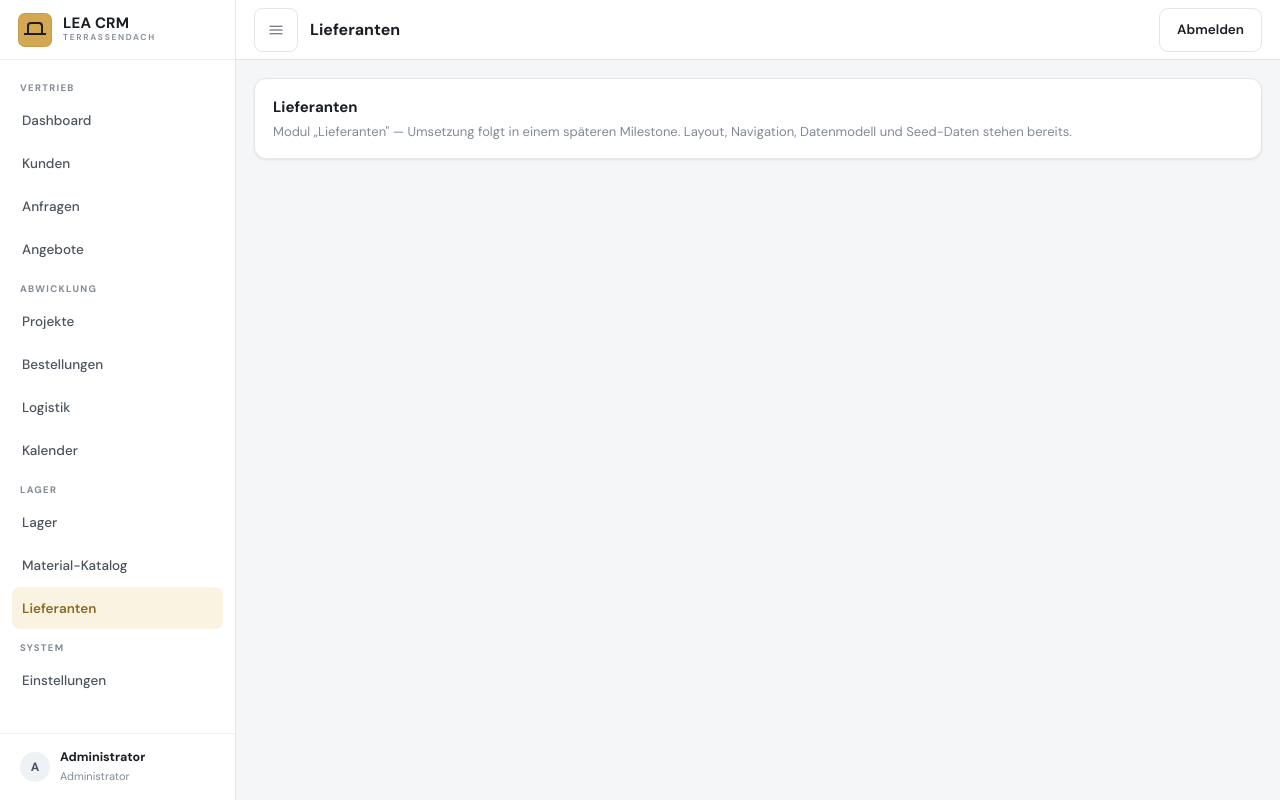
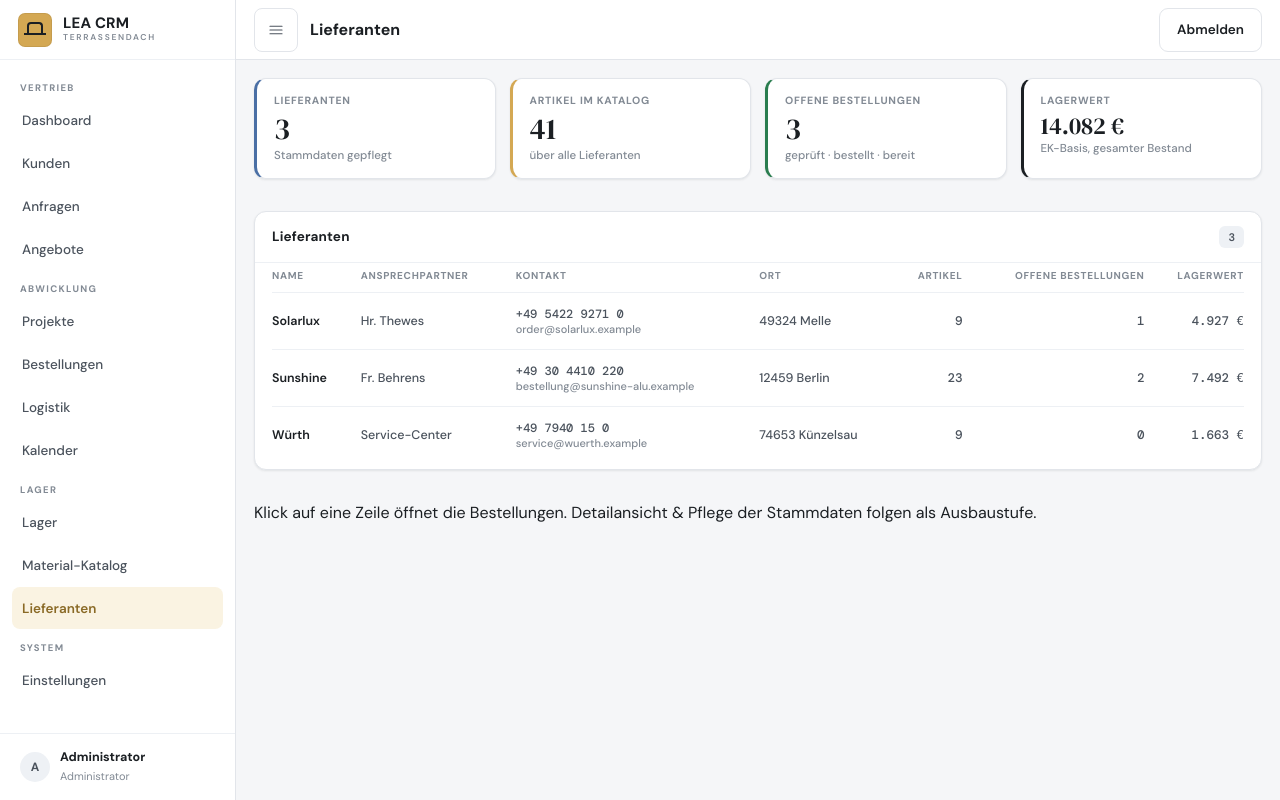
Before and after one commit to iijdii/iijdii, a Laravel app: page /lieferanten in a window 1280 px wide. Run offline with Laravel 12, Linux system fonts and the light colour scheme; a user stored in the database is signed in; data comes from the database, SQL or seed files in the repository; style sheets or scripts are compiled from the project's sources.

Commit message:
feat: Lieferanten + Einstellungen — die letzten Module, Platzhalter entfernt
Lieferanten-Übersicht nach dem Material-Katalog-Muster (KPI-Zeile +
Tabelle mit live abgeleiteten Kennzahlen je Lieferant; Kontaktstammdaten
neu geseedet — im Prototyp nicht entworfen). Einstellungen
(role:projektleiter): Pflege der Aufmaß-Toleranzen (Setting::setzeWert,
Validierung gelb ≥ grün, wirkt sofort im Montage-Modus) + Read-only-
Firmenstammdaten. Placeholder-View und -Routen vollständig entfernt,
Nav-Active deckt Unterrouten ab (routeIs $route.*). Damit sind alle elf
Module des Handoffs umgesetzt. 135 Tests grün, Live-Smoke über alle
neuen Seiten bestanden.

Co-Authored-By: Claude Fable 5 <noreply@anthropic.com>
Claude-Session: https://claude.ai/code/session_015uHRrEXJsvpe4aaCyHSmih

```diff
--- /dev/null
+++ b/app/Http/Controllers/LieferantController.php
@@ -0,0 +1,44 @@
+<?php
+
+namespace App\Http\Controllers;
+
+use App\Enums\BestellungStatus;
+use App\Models\Artikel;
+use App\Models\Bestellung;
+use App\Models\Lieferant;
+use Illuminate\View\View;
+
+/**
+ * Lieferanten-Stammdaten. Im Prototyp nicht entworfen (gemeinsamer
+ * Leerzustand «Liste → Formular → Detailansicht … folgen als nächste
+ * Ausbaustufe») — Aufbau nach dem Material-Katalog-Muster: KPI-Zeile +
+ * Tabelle mit live abgeleiteten Kennzahlen je Lieferant.
+ */
+class LieferantController extends Controller
+{
+    private const OFFEN = [BestellungStatus::Geprueft, BestellungStatus::Bestellt, BestellungStatus::Bereit];
+
+    public function index(): View
+    {
+        $lieferanten = Lieferant::query()
+            ->withCount('artikel')
+            ->with('artikel')
+            ->orderBy('name')
+            ->get()
+            ->map(fn (Lieferant $lieferant) => [
+                'lieferant' => $lieferant,
+                'offeneBestellungen' => Bestellung::query()
+                    ->where('lieferant_id', $lieferant->id)
+                    ->whereIn('status', self::OFFEN)
+                    ->count(),
+                'lagerwert' => $lieferant->artikel->sum(fn (Artikel $artikel) => $artikel->lagerwert()),
+            ]);
+
+        return view('lieferanten.index', [
+            'lieferanten' => $lieferanten,
+            'artikelGesamt' => Artikel::query()->count(),
+            'offenGesamt' => Bestellung::query()->whereIn('status', self::OFFEN)->count(),
+            'lagerwertGesamt' => $lieferanten->sum('lagerwert'),
+        ]);
+    }
+}
--- a/app/Models/Setting.php
+++ b/app/Models/Setting.php
@@ -15,6 +15,11 @@ class Setting extends Model
         return ['value' => 'array'];
     }
 
+    public static function setzeWert(string $key, mixed $wert): void
+    {
+        static::query()->updateOrCreate(['key' => $key], ['value' => $wert]);
+    }
+
     public static function wert(string $key, mixed $default = null): mixed
     {
         return static::query()->where('key', $key)->first()?->value ?? $default;
--- /dev/null
+++ b/resources/views/lieferanten/index.blade.php
@@ -0,0 +1,50 @@
+@extends('layouts.app')
+
+@section('title', 'Lieferanten')
+
+@php use App\Support\Format; @endphp
+
+@section('content')
+<div class="colstack">
+
+    <div class="kpirow">
+        <div class="kpi2 kp-blue"><div class="kl">Lieferanten</div><div class="kn">{{ $lieferanten->count() }}</div><div class="ks">Stammdaten gepflegt</div></div>
+        <div class="kpi2 kp-gold"><div class="kl">Artikel im Katalog</div><div class="kn">{{ $artikelGesamt }}</div><div class="ks">über alle Lieferanten</div></div>
+        <div class="kpi2 kp-green"><div class="kl">Offene Bestellungen</div><div class="kn">{{ $offenGesamt }}</div><div class="ks">geprüft · bestellt · bereit</div></div>
+        <div class="kpi2 kp-dark"><div class="kl">Lagerwert</div><div class="kn" style="font-size:24px">{{ Format::eur0($lagerwertGesamt) }}</div><div class="ks">EK-Basis, gesamter Bestand</div></div>
+    </div>
+
+    <div class="card p0">
+        <div class="card-h">
+            <span class="card-t">Lieferanten</span>
+            <span class="pill">{{ $lieferanten->count() }}</span>
+        </div>
+        <div class="card-b" style="padding:6px 17px;overflow-x:auto">
+            <table class="tbl">
+                <thead><tr><th>Name</th><th>Ansprechpartner</th><th>Kontakt</th><th>Ort</th>
+                    <th class="num">Artikel</th><th class="num">Offene Bestellungen</th><th class="num">Lagerwert</th></tr></thead>
+                <tbody>
+                @foreach ($lieferanten as $zeile)
+                    @php $lieferant = $zeile['lieferant']; @endphp
+                    <tr class="lrow" onclick="window.location='{{ route('bestellungen') }}'">
+                        <td class="b">{{ $lieferant->name }}</td>
+                        <td>{{ $lieferant->ansprechpartner ?? '–' }}</td>
+                        <td>
+                            <span class="mono" style="font-size:12px">{{ $lieferant->telefon ?? '–' }}</span>
+                            <div style="font-size:11px;color:var(--ink3)">{{ $lieferant->email ?? '–' }}</div>
+                        </td>
+                        <td>{{ trim(($lieferant->plz ?? '').' '.($lieferant->stadt ?? '')) ?: '–' }}</td>
+                        <td class="num mono">{{ $lieferant->artikel_count }}</td>
+                        <td class="num mono">{{ $zeile['offeneBestellungen'] }}</td>
+                        <td class="num mono">{{ Format::eur0($zeile['lagerwert']) }}</td>
+                    </tr>
+                @endforeach
+                </tbody>
+            </table>
+        </div>
+    </div>
+
+    <p class="hint">Klick auf eine Zeile öffnet die Bestellungen. Detailansicht &amp; Pflege der Stammdaten folgen als Ausbaustufe.</p>
+
+</div>
+@endsection
--- a/resources/views/pages/placeholder.blade.php
+++ /dev/null
@@ -1,11 +0,0 @@
-@extends('layouts.app')
-
-@section('title', $titel)
-
-@section('content')
-    <div class="card">
-        <h2>{{ $titel }}</h2>
-        <p class="hint">Modul „{{ $titel }}" — Umsetzung folgt in einem späteren Milestone.
-            Layout, Navigation, Datenmodell und Seed-Daten stehen bereits.</p>
-    </div>
-@endsection
--- a/resources/views/partials/nav-links.blade.php
+++ b/resources/views/partials/nav-links.blade.php
@@ -25,7 +25,7 @@
 @foreach ($gruppen as $gruppe => $links)
     <div class="ngl">{{ $gruppe }}</div>
     @foreach ($links as [$route, $label])
-        <a class="navlink {{ request()->routeIs($route) ? 'active' : '' }}" href="{{ route($route) }}">
+        <a class="navlink {{ request()->routeIs($route, $route.'.*') ? 'active' : '' }}" href="{{ route($route) }}">
             <span class="nvt">{{ $label }}</span>
         </a>
     @endforeach
--- a/routes/web.php
+++ b/routes/web.php
@@ -6,9 +6,11 @@ use App\Http\Controllers\AngebotController;
 use App\Http\Controllers\BestellungController;
 use App\Http\Controllers\DashboardController;
 use App\Http\Controllers\DokumentController;
+use App\Http\Controllers\EinstellungenController;
 use App\Http\Controllers\KalenderController;
 use App\Http\Controllers\KundeController;
 use App\Http\Controllers\LagerController;
+use App\Http\Controllers\LieferantController;
 use App\Http\Controllers\LogistikController;
 use App\Http\Controllers\MaterialKatalogController;
 use App\Http\Controllers\MontageController;
@@ -35,15 +37,7 @@ Route::middleware('auth')->group(function () {
     Route::post('/logistik/{bestellung:nr}/abschliessen', [LogistikController::class, 'schliesseAb'])->name('logistik.abschliessen');
 
     Route::get('/kalender', [KalenderController::class, 'index'])->name('kalender');
-
-    $module = [
-        // route-Name => Seitentitel
-        'lieferanten' => 'Lieferanten',
-    ];
-
-    foreach ($module as $route => $titel) {
-        Route::view('/'.$route, 'pages.placeholder', ['titel' => $titel])->name($route);
-    }
+    Route::get('/lieferanten', [LieferantController::class, 'index'])->name('lieferanten');
 
     Route::get('/kunden', [KundeController::class, 'index'])->name('kunden');
     Route::get('/kunden/{kunde:kunden_nr}', [KundeController::class, 'show'])->name('kunden.show');
@@ -92,7 +86,10 @@ Route::middleware('auth')->group(function () {
     Route::get('/material-katalog', [MaterialKatalogController::class, 'index'])->name('material-katalog');
 
     // Einstellungen: Admin und Projektleitung.
-    Route::view('/einstellungen', 'pages.placeholder', ['titel' => 'Einstellungen'])
+    Route::get('/einstellungen', [EinstellungenController::class, 'zeige'])
         ->middleware('role:projektleiter')
         ->name('einstellungen');
+    Route::post('/einstellungen', [EinstellungenController::class, 'speichere'])
+        ->middleware('role:projektleiter')
+        ->name('einstellungen.speichern');
 });
```
Also changed, not shown: app/Http/Controllers/EinstellungenController.php (added, +40 -0 lines), database/seeders/LieferantSeeder.php (+19 -2 lines), resources/views/einstellungen/index.blade.php (added, +49 -0 lines), tests/Feature/EinstellungenTest.php (added, +72 -0 lines), tests/Feature/LieferantenTest.php (added, +46 -0 lines).
